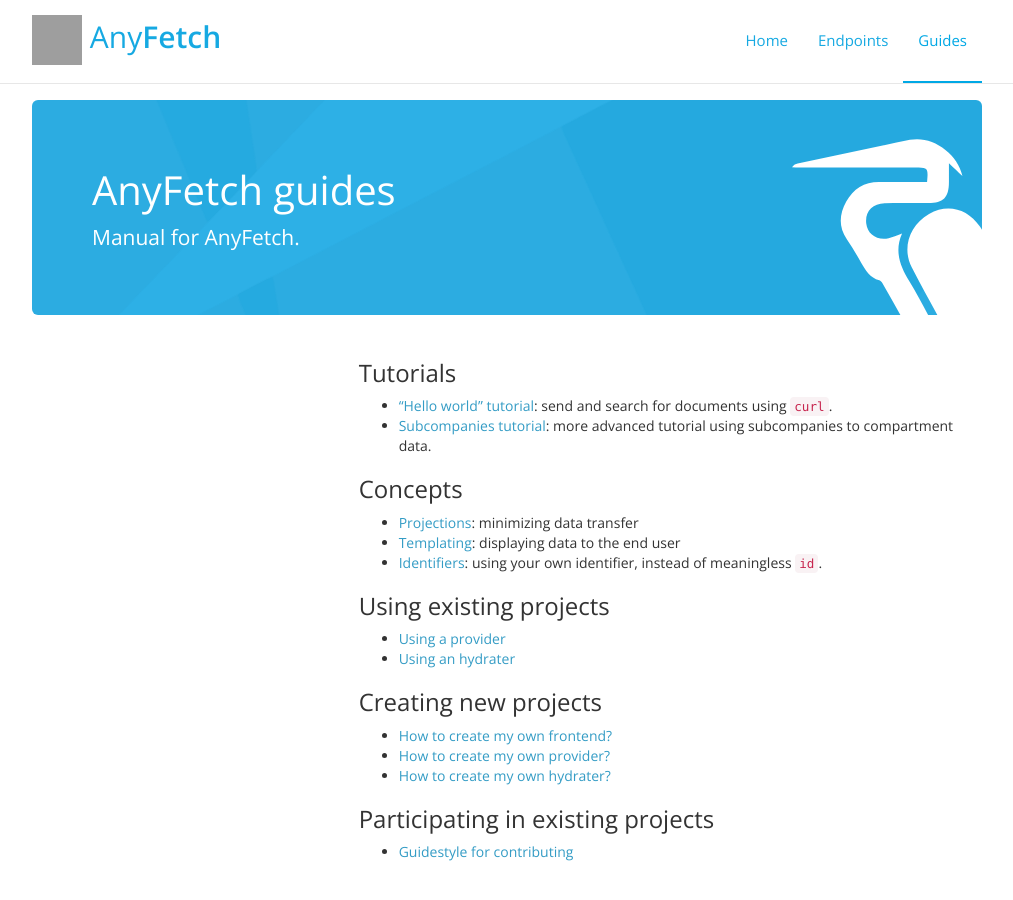
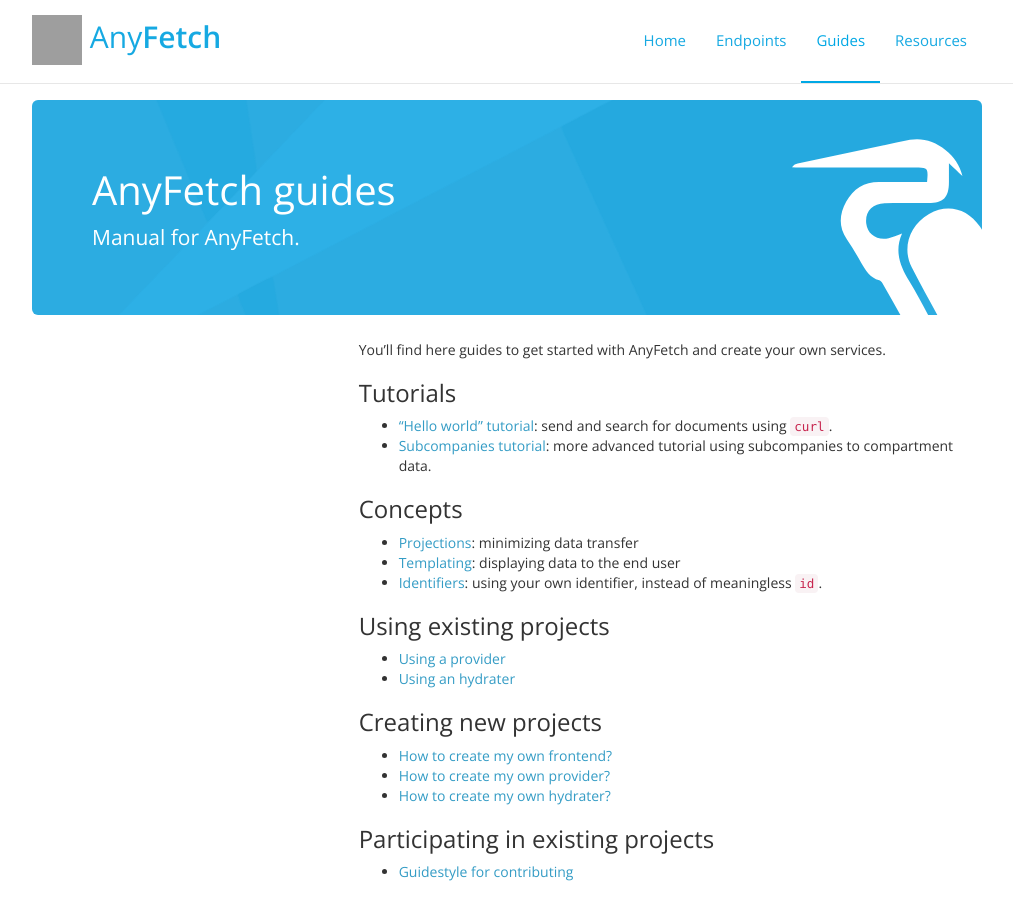
Before and after one commit to AnyFetch/developers.anyfetch.com, a Jekyll site: the page built from guides/index.md, in a window 1280 px wide and 900 px high. Shown: the whole window, without its empty margins (133-1146 px from the left). Built offline with Jekyll 4.4.1, drawn with Linux system fonts in a browser that asks for light colours; nearby versions of some CDN libraries; Markdown is read by kramdown in place of the engine named in the settings; grey boxes are pictures that could not be loaded.

```diff
--- a/_layouts/doc.html
+++ b/_layouts/doc.html
@@ -64,6 +64,11 @@
           <li class="active"><a href="/guides" class="navbar-title">Guides</a></li>
           {% else %}
           <li><a href="/guides" class="navbar-title">Guides</a></li>
+          {% endif %}
+          {% if page.path == "resources/index.md" %}
+          <li class="active"><a href="/resources" class="navbar-title">Resources</a></li>
+          {% else %}
+          <li><a href="/resources" class="navbar-title">Resources</a></li>
           {% endif %}
         </ul>
 
--- a/guides/index.md
+++ b/guides/index.md
@@ -4,4 +4,6 @@
 layout: doc
 ---
 
+You'll find here guides to get started with AnyFetch and create your own services.
+
 {% include guides.md %}
```
Also changed, not shown: resources/index.md (+2 -0 lines).
